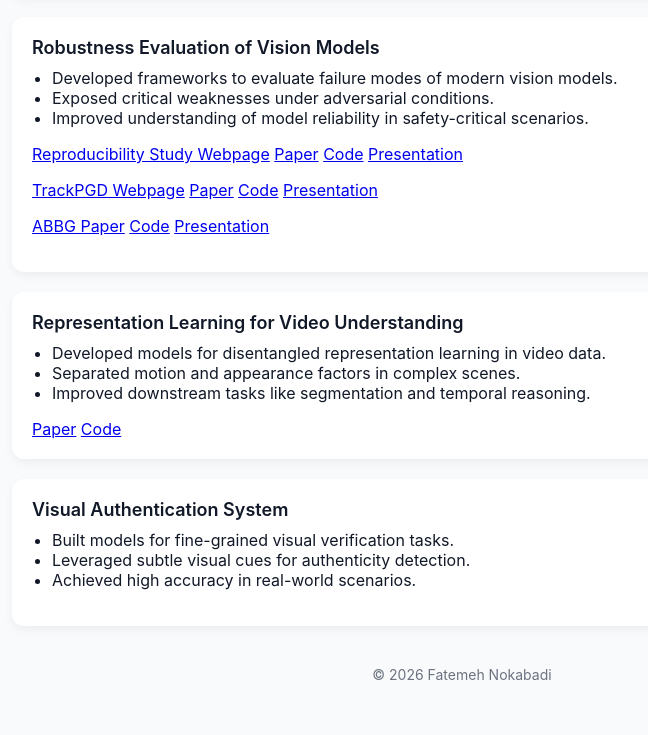
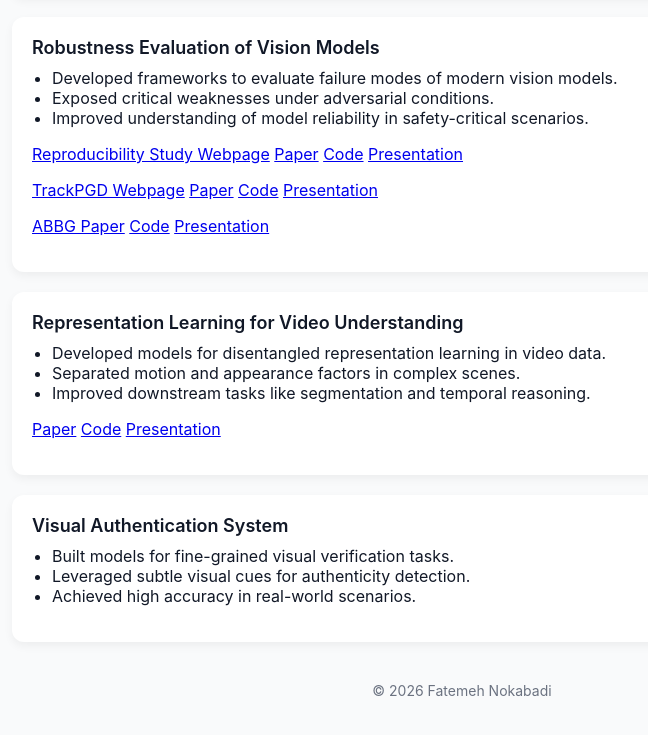
Before and after one commit to fatemehN/fatemehN.github.io, a plain HTML site: page index.html in a window 1280 px wide. Shown: the part 1780-2515 px from the top of the page, without its empty margins (178-826 px from the left). Drawn offline with Linux system fonts and the light colour scheme.

Commit message:
Update index.html

```diff
--- a/index.html
+++ b/index.html
@@ -100,6 +100,7 @@
         <div class="project-links">
             <a href="https://papers.ssrn.com/sol3/papers.cfm?abstract_id=4364375" target="_blank">Paper</a>
             <a href="https://github.com/fatemehN/entangled_representation" target="_blank">Code</a>
+            <a href="https://www.youtube.com/watch?v=EUA3tJLeZyg" target="_blank">Presentation</a></p>
         </div>
     </div>
 
```
